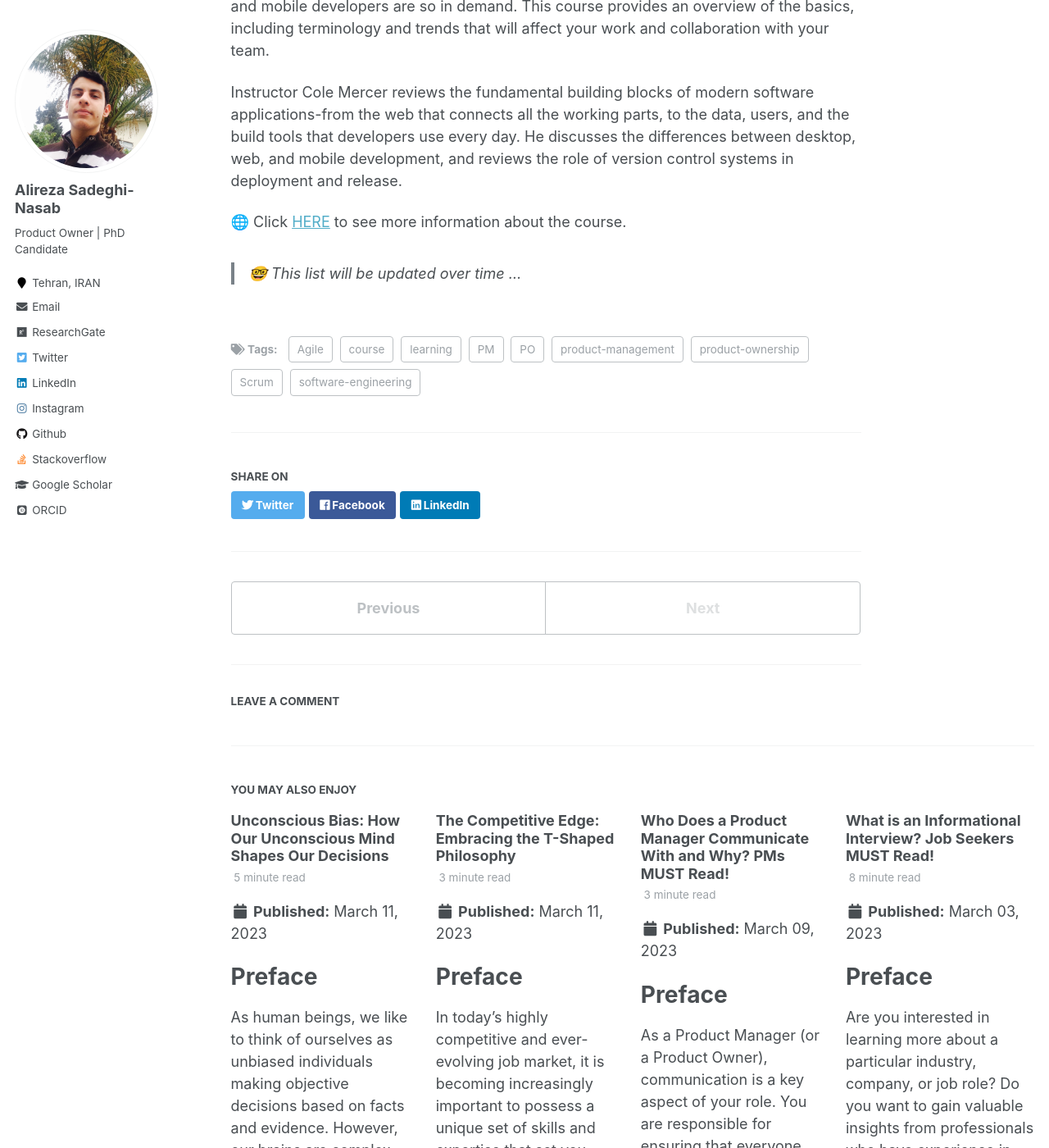
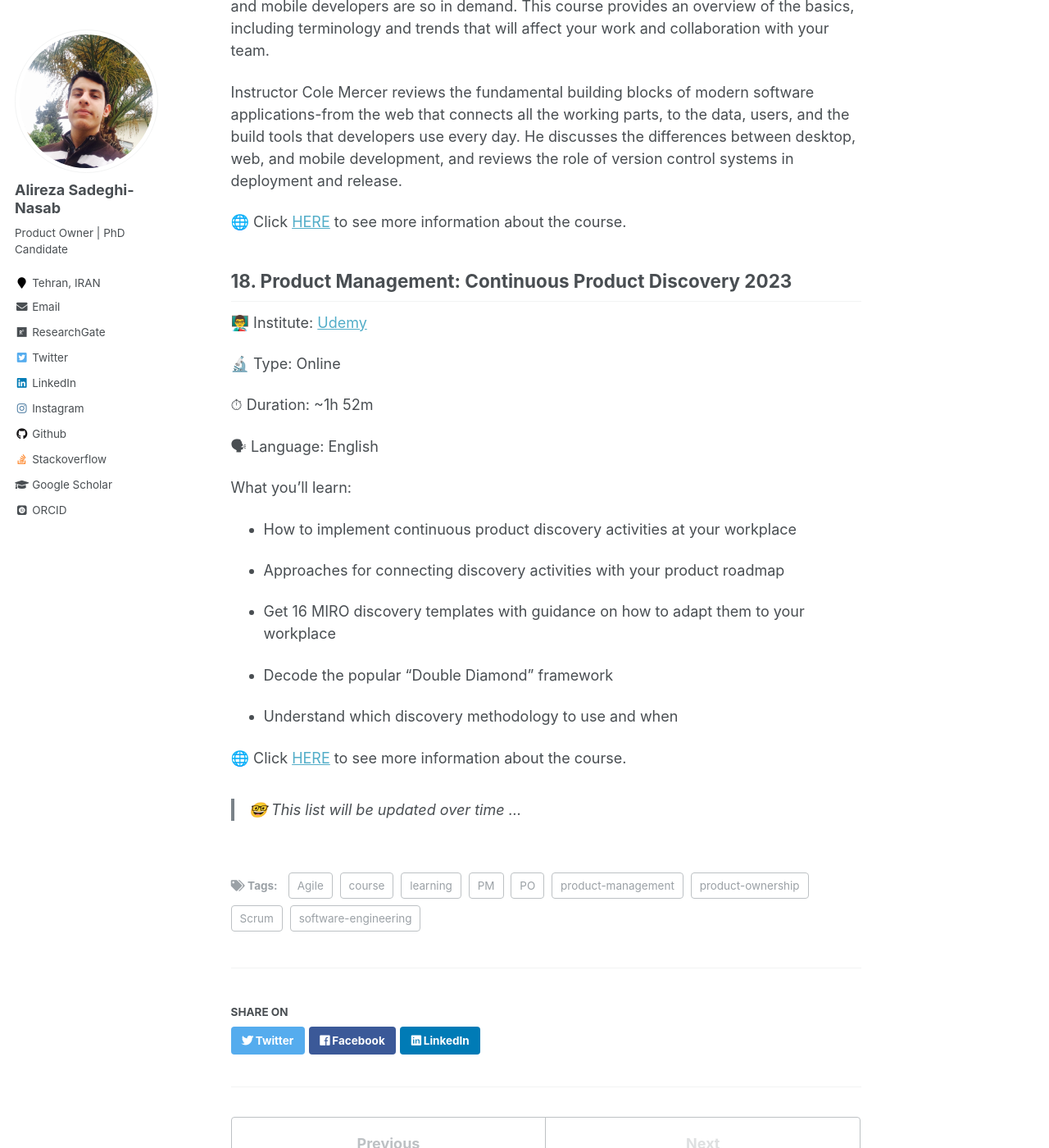
Before and after one commit to AlirezaSN/AlirezaSN.github.io, a Jekyll site: the page built from _posts/2023-03-25-blog-post-14.md, in a window 1280 px wide and 1400 px high, scrolled down 13351 px. Shown: the whole window at 82% size. Built offline with Jekyll 4.4.1, drawn with Linux system fonts in a browser that asks for light colours; some web fonts are replaced; comment, search, counter and statistics services are not loaded; some of the changed text lies outside the part shown.

Commit message:
add a new course

```diff
--- a/_posts/2023-03-25-blog-post-14.md
+++ b/_posts/2023-03-25-blog-post-14.md
@@ -363,4 +363,28 @@ Instructor Cole Mercer reviews the fundamental building blocks of modern softwar
 
 🌐 Click [HERE](https://www.linkedin.com/learning/technology-for-product-managers) to see more information about the course.
 
+## 18. Product Management: Continuous Product Discovery 2023
+
+👨‍🏫 Institute: [Udemy](https://www.udemy.com)
+
+🔬 Type: Online
+
+⏱ Duration: ~1h 52m
+
+🗣 Language: English
+
+What you'll learn:
+
+* How to implement continuous product discovery activities at your workplace
+
+* Approaches for connecting discovery activities with your product roadmap
+
+* Get 16 MIRO discovery templates with guidance on how to adapt them to your workplace
+
+* Decode the popular "Double Diamond" framework
+
+* Understand which discovery methodology to use and when
+
+🌐 Click [HERE](https://www.udemy.com/course/product-discovery-course/) to see more information about the course.
+
 > 🤓 This list will be updated over time ...
```
